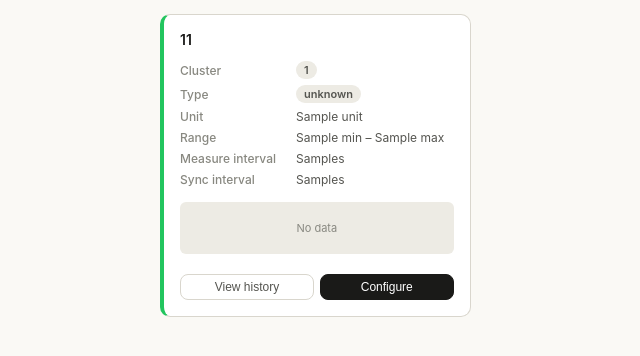
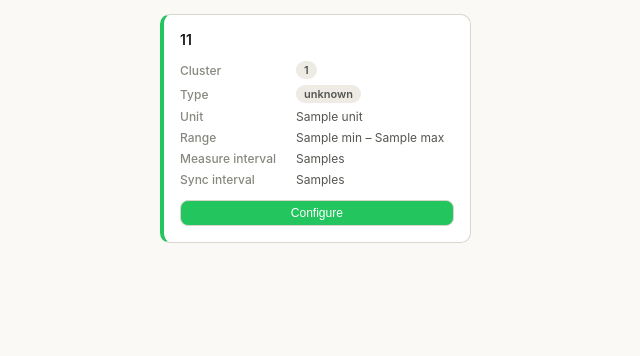
Before and after one commit to gentzhushi/water-quality-monitoring, a FastAPI app: template src/sensor-server/templates/index.html in a window 1280 px wide. Shown: the part 270-626 px from the top of the page, without its empty margins (0-640 px from the left). Run offline with FastAPI, Linux system fonts and the light colour scheme; the template is opened without the code that fills it: most values are stand-ins (such as "Sample title", 1, 10 or a date in 2020).

Commit message:
update the control panel

```diff
--- a/src/sensor-server/templates/index.html
+++ b/src/sensor-server/templates/index.html
@@ -154,6 +154,12 @@
             flex-direction: column;
             transition: box-shadow .15s;
         }
+
+        .card-button {
+          background: var(--sensor-color, var(--c-default));
+          color: white;
+        }
+
         .sensor-card:hover            { box-shadow: 0 4px 14px rgba(0,0,0,.07); }
         .sensor-card[style*="none"]   { display: none !important; }
 
@@ -391,20 +397,8 @@
                 <span>{{ config.config_interval_s if config.config_interval_s is not none else '—' }}s</span>
             </div>
 
-            <div class="sparkline-wrap">
-                <div class="spark-empty" id="spark-empty-{{ full_sid }}">Loading…</div>
-                <canvas id="spark-{{ full_sid }}" style="display:none"></canvas>
-            </div>
-
             <div class="card-actions">
-                <button class="btn btn-sm" onclick='openChartModal(
-                    {{ full_sid|tojson }},
-                    {{ type_text|tojson }},
-                    {{ config.min if config.min is not none else 'null' }},
-                    {{ config.max if config.max is not none else 'null' }}
-                )'>View history</button>
-
-                <button class="btn btn-sm btn-dark" onclick="openConfigModalFromButton(this)">Configure</button>
+                <button class="btn btn-sm card-button" onclick="openConfigModalFromButton(this)">Configure</button>
             </div>
         </div>
         {% endfor %}
```
